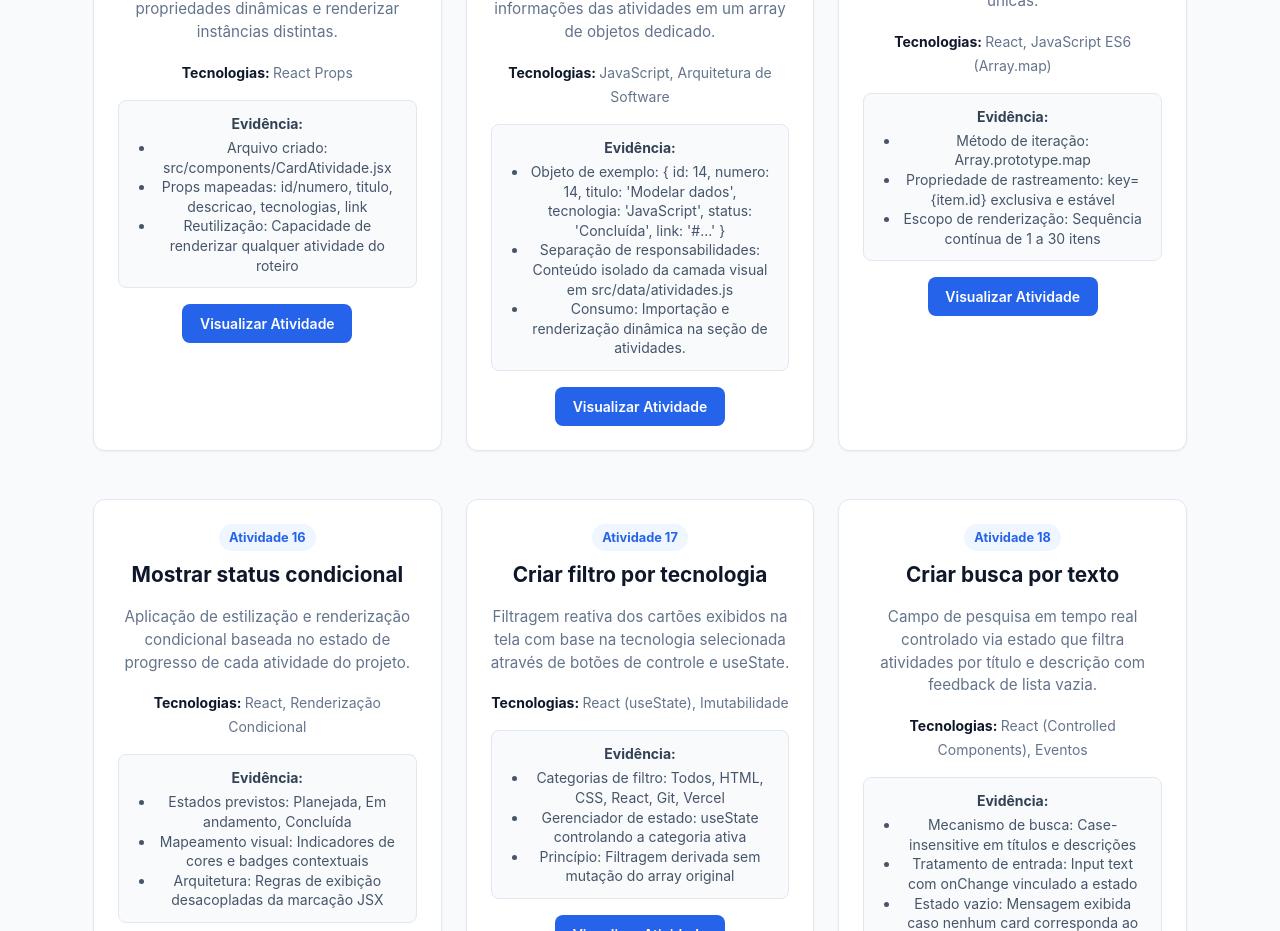
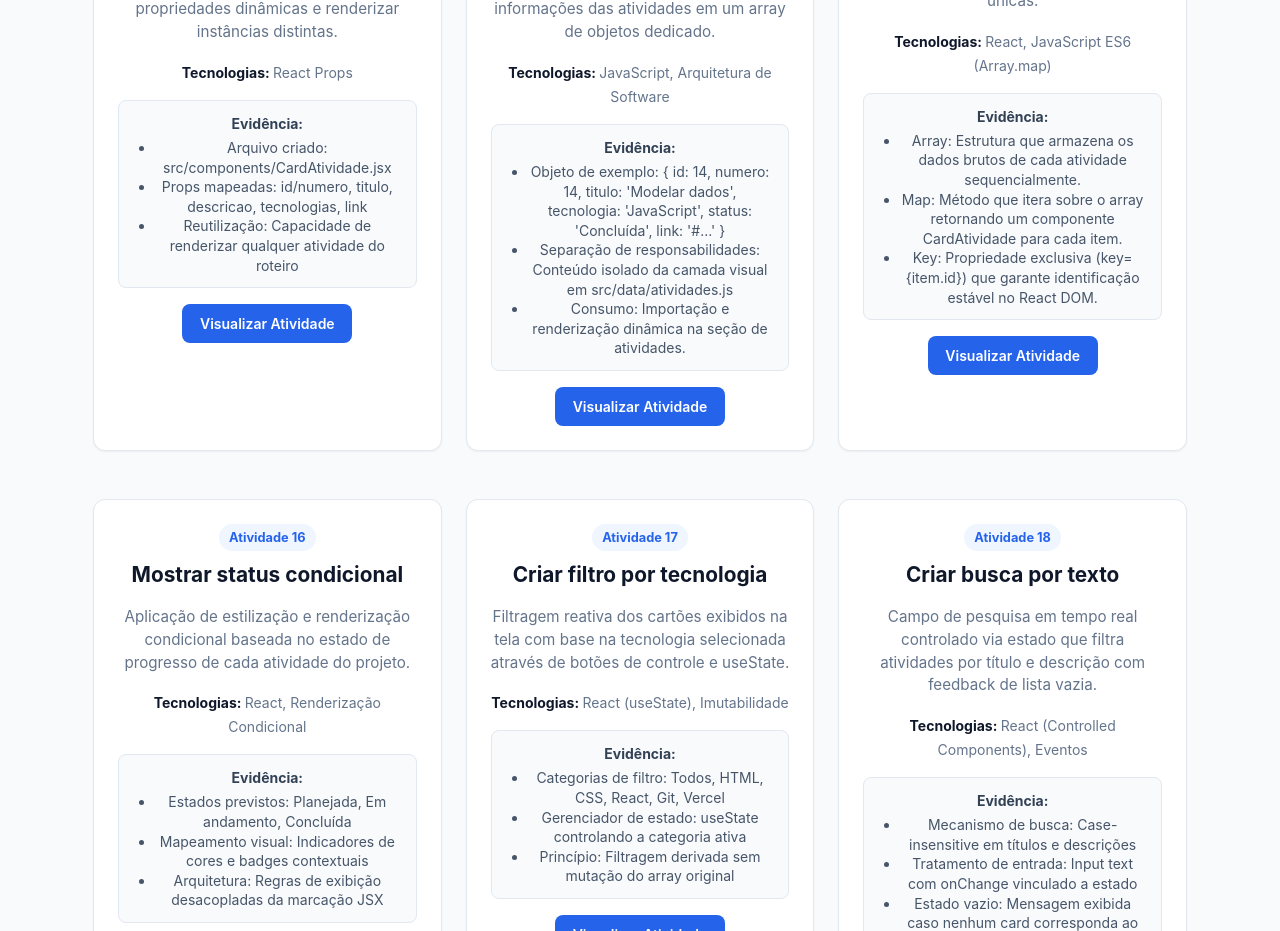
Before and after one commit to Heitorab06/Desenvolvimento-FullStack, a React (Vite) app in the folder roteiro_pratica/: page / in a window 1280 px wide. Shown: the part 3300-4231 px from the top of the page. Built offline with nearby package versions, Linux system fonts and the light colour scheme.

Commit message:
feat: renderizar atividades com map

```diff
--- a/roteiro_pratica/src/data/atividades.js
+++ b/roteiro_pratica/src/data/atividades.js
@@ -206,9 +206,9 @@ export const listaAtividades = [
     tecnologias: ["React", "JavaScript ES6 (Array.map)"],
     link: "#atividade-15",
     versoes: [
-      "Método de iteração: Array.prototype.map",
-      "Propriedade de rastreamento: key={item.id} exclusiva e estável",
-      "Escopo de renderização: Sequência contínua de 1 a 30 itens"
+      "Array: Estrutura que armazena os dados brutos de cada atividade sequencialmente.",
+      "Map: Método que itera sobre o array retornando um componente CardAtividade para cada item.",
+      "Key: Propriedade exclusiva (key={item.id}) que garante identificação estável no React DOM."
     ],
     status: "Renderização dinâmica de lista implementada com chave estável."
   },
```
